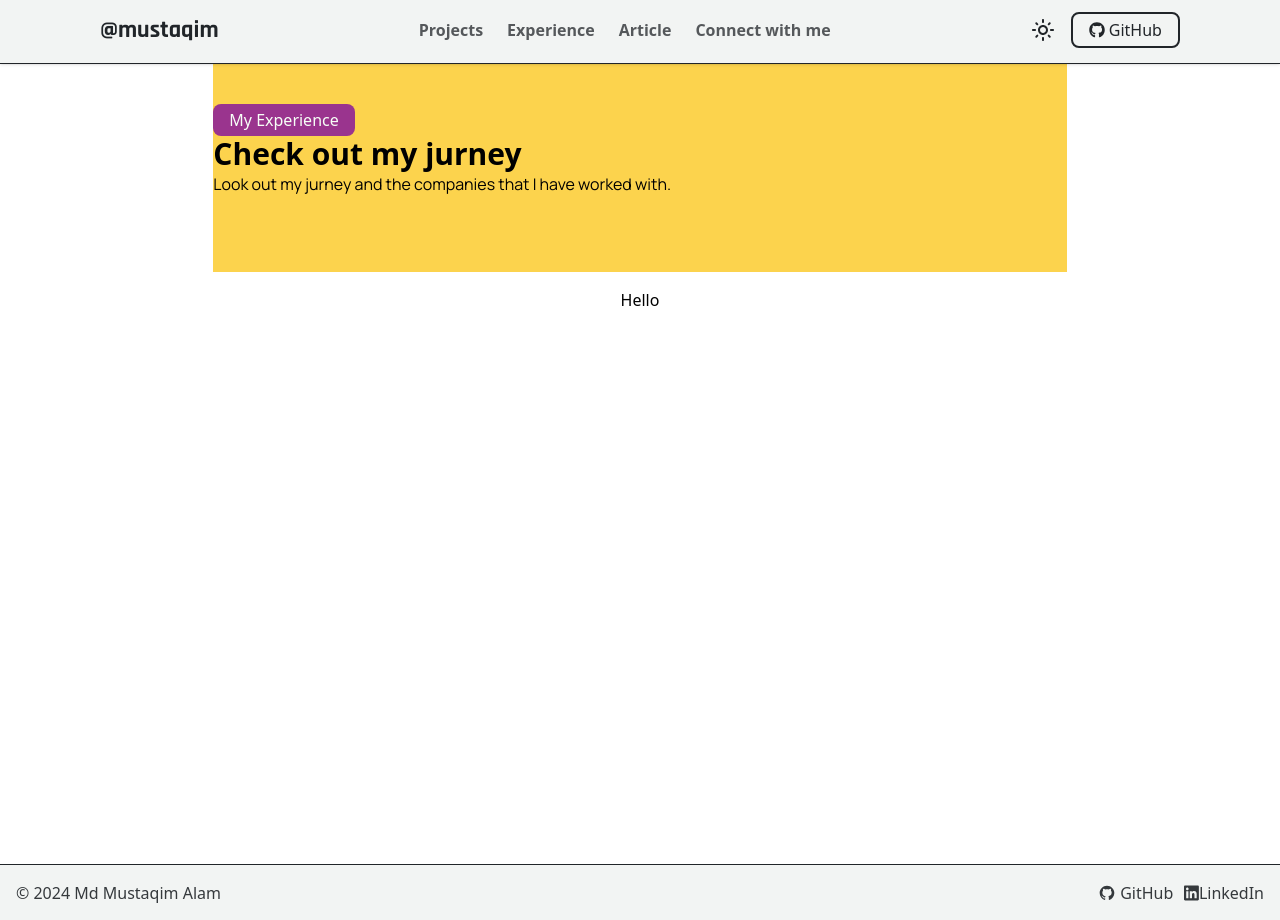
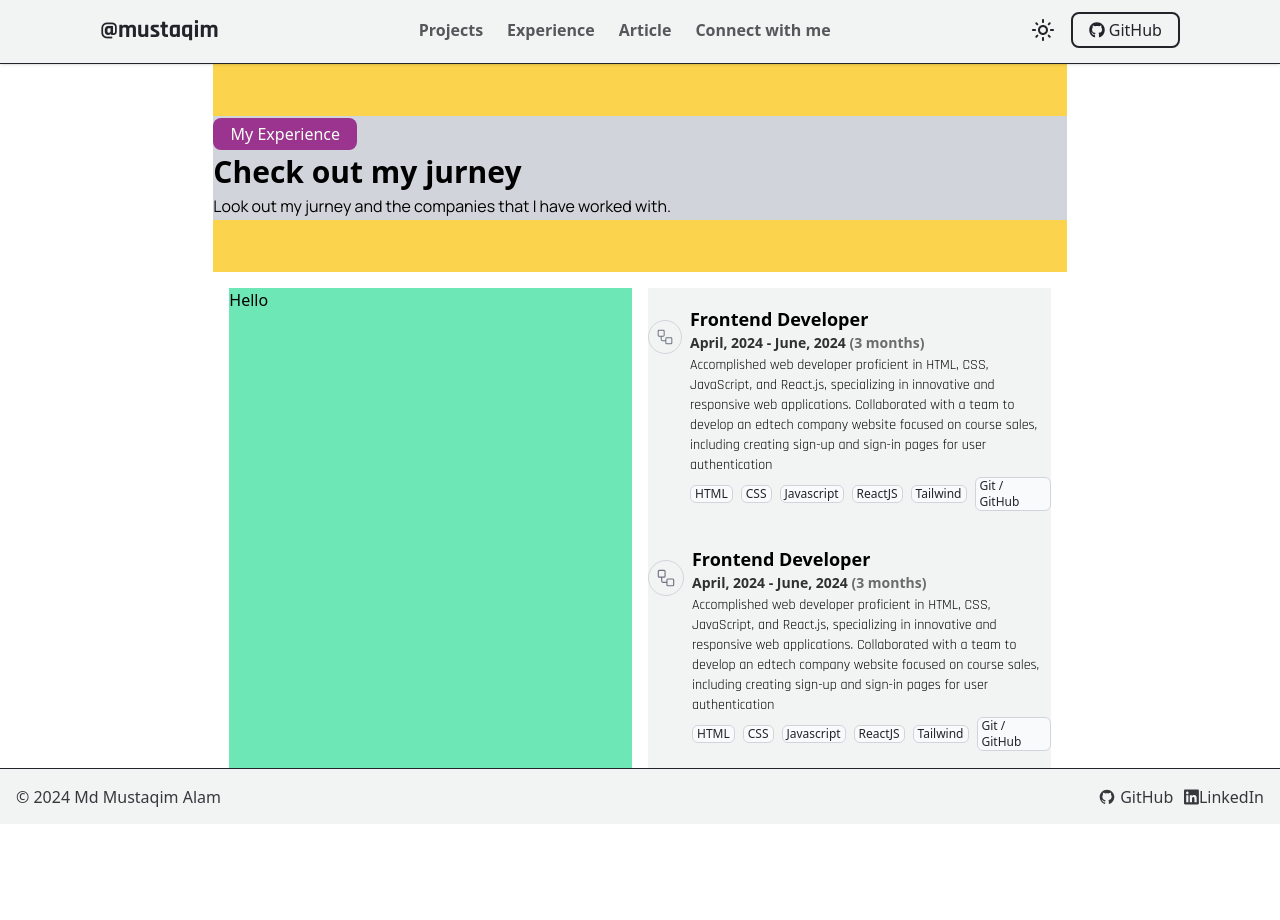
Before and after one commit to Mustaqim-Alam/Mustaqim_Portfolio_MERN, a React (Vite) app in the folder Client/: page /experience in a window 1280 px wide. After the commit the page ends 824 px from the top, so only its background shows below. Built offline with nearby package versions, Linux system fonts and the light colour scheme; a web font is replaced by a local one.

Commit message:
Making Portfolio

```diff
--- a/Client/src/Pages/Experience.jsx
+++ b/Client/src/Pages/Experience.jsx
@@ -1,85 +1,91 @@
+import { GoWorkflow } from "react-icons/go";
+
 const Experience = () => {
   return (
-    <div className=" w-full h-screen flex flex-col justify-start gap-4 items-center">
-      <div className=" w-2/3 bg-amber-300 ">
-        <div className="h-52 w-full flex justify-start items-start pt-10   gap-2 max">
-          <div>
-            <button className=" py-1 px-4 bg-bgColor3 text-whiteColor font-fontf2 rounded-lg">
+    <div className=" w-full h-full flex flex-col justify-start gap-4 items-center">
+      <div className=" w-2/3 bg-amber-300 h-52 flex flex-col justify-center  ">
+        <div className=" w-full h-2/4 flex flex-col justify-around  bg-gray-300   ">
+
+            <button className=" w-36 py-1 bg-bgColor3 text-whiteColor font-fontf2 rounded-lg">
               My Experience
             </button>
             <h1 className=" font-semibold text-3xl">Check out my jurney</h1>
             <p className=" font-fontf3">
               Look out my jurney and the companies that I have worked with.
             </p>
+
+        </div>
+      </div>
+      <div className=" grid grid-cols-2 w-2/3 px-4 gap-4">
+        <div className=" bg-emerald-300 w-full">Hello</div>
+        <div className=" bg-bgColor2 w-full h-max ">
+          <div className=" flex h-60 py-4">
+            <span className=" my-4 p-2 h-max  border border-gray-300 rounded-full text-gray-500   ">
+              <GoWorkflow  />
+            </span>
+            <div className=" pl-2 flex flex-col  justify-around ">
+              <div>
+                <h1 className=" font-semibold text-lg">Frontend Developer</h1>
+                <p className=" text-sm font-semibold opacity-80">
+                  April, 2024 - June, 2024 <span className=" opacity-70">(3 months)</span>
+                </p>
+              </div>
+              <div>
+                <p className=" text-sm font-fontf1 ">
+                  Accomplished web developer proficient in HTML, CSS,
+                  JavaScript, and React.js, specializing in innovative and
+                  responsive web applications. Collaborated with a team to
+                  develop an edtech company website focused on course sales,
+                  including creating sign-up and sign-in pages for user
+                  authentication
+                </p>
+              </div>
+              <div>
+                <ul className=" flex   w-full items-center gap-2 ">
+                  <li className=" bg-gray-50 text-blackColor rounded-md text-xs font-medium flex items-center  border px-1 border-gray-300 ">HTML</li>
+                  <li className=" bg-gray-50 text-blackColor rounded-md text-xs font-medium flex items-center  border px-1 border-gray-300 ">CSS</li>
+                  <li className=" bg-gray-50 text-blackColor rounded-md text-xs font-medium flex items-center  border px-1 border-gray-300 ">Javascript</li>
+                  <li className=" bg-gray-50 text-blackColor rounded-md text-xs font-medium flex items-center  border px-1 border-gray-300 ">ReactJS</li>
+                  <li className=" bg-gray-50 text-blackColor rounded-md text-xs font-medium flex items-center  border px-1 border-gray-300 ">Tailwind</li>
+                  <li className=" bg-gray-50 text-blackColor rounded-md text-xs font-medium flex items-center  border px-1 border-gray-300 ">Git / GitHub</li>
+                </ul>
+              </div>
+            </div>
+          </div>
+          <div className=" flex h-60 py-4">
+            <span className=" my-4 p-2 h-max  border border-gray-300 rounded-full text-gray-500  text-lg ">
+              <GoWorkflow  />
+            </span>
+            <div className=" pl-2 flex flex-col  justify-around ">
+              <div>
+                <h1 className=" font-semibold text-lg">Frontend Developer</h1>
+                <p className=" text-sm font-semibold opacity-80">
+                  April, 2024 - June, 2024 <span className=" opacity-70">(3 months)</span>
+                </p>
+              </div>
+              <div>
+                <p className=" text-sm font-fontf1 ">
+                  Accomplished web developer proficient in HTML, CSS,
+                  JavaScript, and React.js, specializing in innovative and
+                  responsive web applications. Collaborated with a team to
+                  develop an edtech company website focused on course sales,
+                  including creating sign-up and sign-in pages for user
+                  authentication
+                </p>
+              </div>
+              <div>
+                <ul className=" flex   w-full items-center gap-2 ">
+                  <li className=" bg-gray-50 text-blackColor rounded-md text-xs font-medium flex items-center  border px-1 border-gray-300 ">HTML</li>
+                  <li className=" bg-gray-50 text-blackColor rounded-md text-xs font-medium flex items-center  border px-1 border-gray-300 ">CSS</li>
+                  <li className=" bg-gray-50 text-blackColor rounded-md text-xs font-medium flex items-center  border px-1 border-gray-300 ">Javascript</li>
+                  <li className=" bg-gray-50 text-blackColor rounded-md text-xs font-medium flex items-center  border px-1 border-gray-300 ">ReactJS</li>
+                  <li className=" bg-gray-50 text-blackColor rounded-md text-xs font-medium flex items-center  border px-1 border-gray-300 ">Tailwind</li>
+                  <li className=" bg-gray-50 text-blackColor rounded-md text-xs font-medium flex items-center  border px-1 border-gray-300 ">Git / GitHub</li>
+                </ul>
+              </div>
+            </div>
           </div>
         </div>
-      </div>
-      <div>
-    <div
-
-
-
-
-
-
-
-
-
-
-
-
-
-
-
-
-
-
-
-
-
-
-
-
-
-
-
-
-
-
-
-
-
-
-
-
-
-
-
-
-
-
-
-
-
-
-
-
-
-
-
-
-
-
-
-
-
-
-
-
-
-    >
-      Hello
-    </div>
       </div>
     </div>
   );
```
